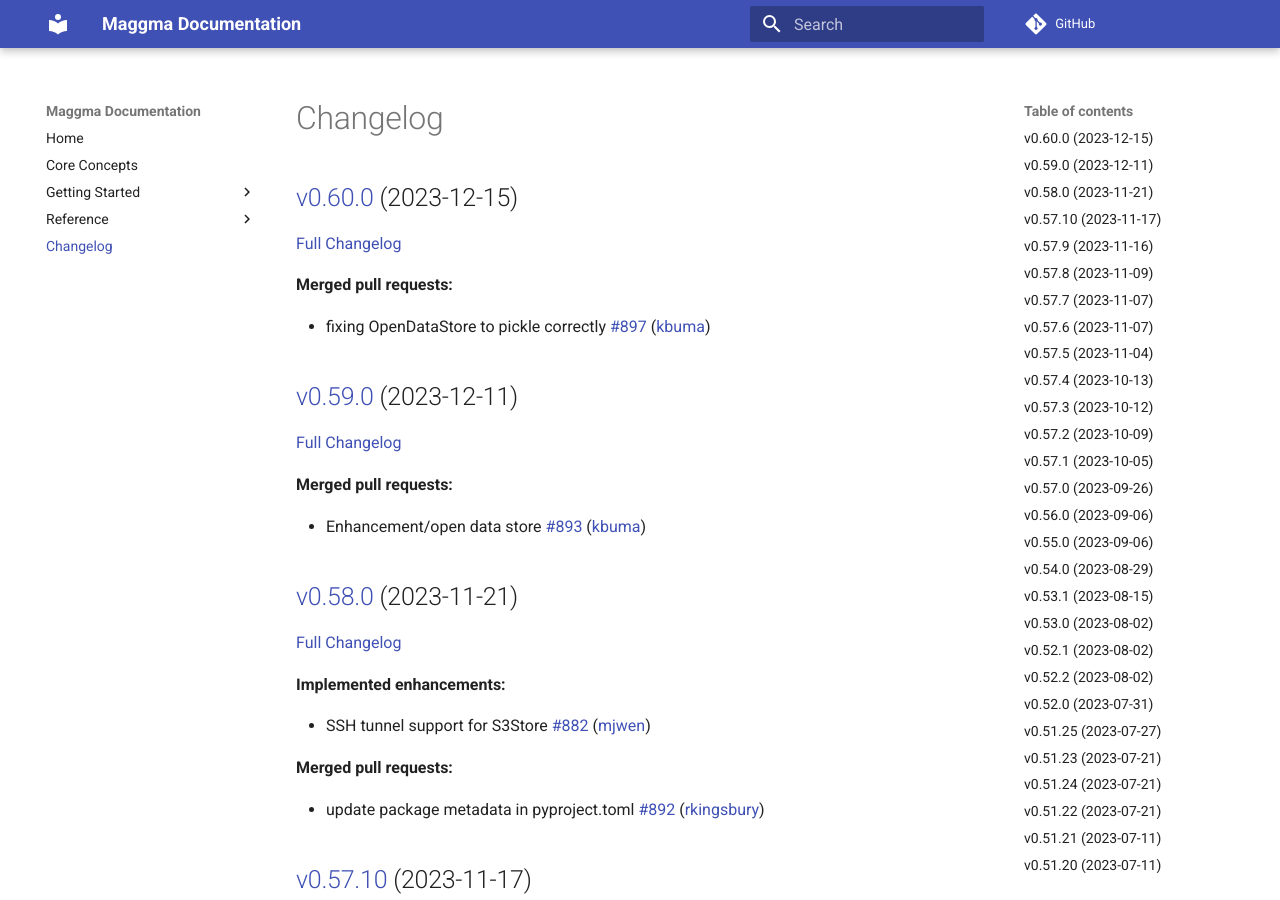
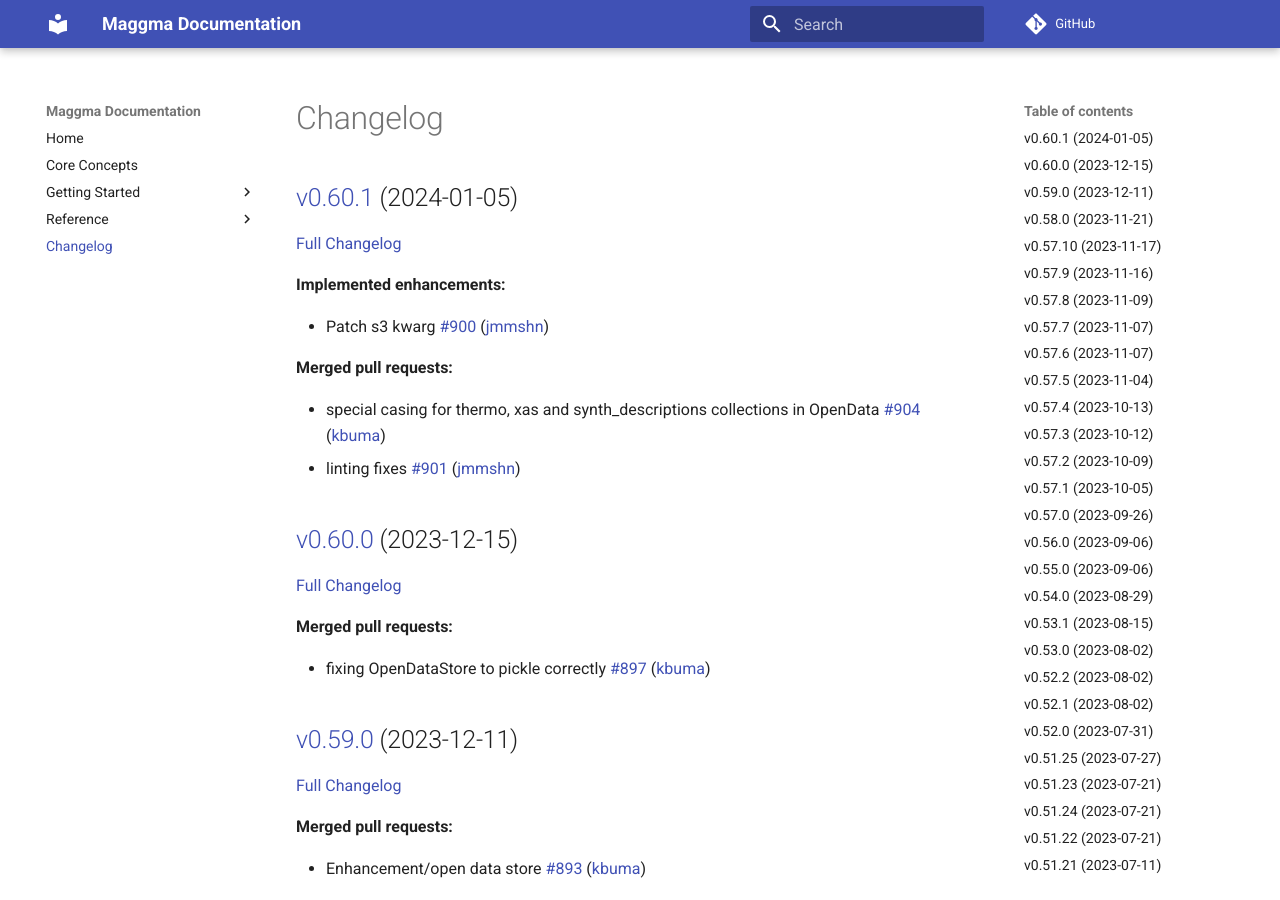
Before and after one commit to materialsproject/maggma, an MkDocs documentation site: the page built from docs/CHANGELOG.md, in a window 1280 px wide and 900 px high. Built offline with MkDocs 1.6.1 and Material for MkDocs 9.7.7, drawn with Linux system fonts in a browser that asks for light colours; comment, search, counter and statistics services are not loaded; some of the changed text lies outside the part shown.

Commit message:
Updated CHANGELOG.md

```diff
--- a/docs/CHANGELOG.md
+++ b/docs/CHANGELOG.md
@@ -1,4 +1,17 @@
 # Changelog
+
+## [v0.60.1](https://github.com/materialsproject/maggma/tree/v0.60.1) (2024-01-05)
+
+[Full Changelog](https://github.com/materialsproject/maggma/compare/v0.60.0...v0.60.1)
+
+**Implemented enhancements:**
+
+- Patch s3 kwarg [\#900](https://github.com/materialsproject/maggma/pull/900) ([jmmshn](https://github.com/jmmshn))
+
+**Merged pull requests:**
+
+- special casing for thermo, xas and synth\_descriptions collections in OpenData [\#904](https://github.com/materialsproject/maggma/pull/904) ([kbuma](https://github.com/kbuma))
+- linting fixes [\#901](https://github.com/materialsproject/maggma/pull/901) ([jmmshn](https://github.com/jmmshn))
 
 ## [v0.60.0](https://github.com/materialsproject/maggma/tree/v0.60.0) (2023-12-15)
 
@@ -178,19 +191,19 @@
 
 ## [v0.53.0](https://github.com/materialsproject/maggma/tree/v0.53.0) (2023-08-02)
 
-[Full Changelog](https://github.com/materialsproject/maggma/compare/v0.52.1...v0.53.0)
+[Full Changelog](https://github.com/materialsproject/maggma/compare/v0.52.2...v0.53.0)
 
 **Merged pull requests:**
 
 - allow \>5GB and turn on multi-part uploads for AWS [\#829](https://github.com/materialsproject/maggma/pull/829) ([kbuma](https://github.com/kbuma))
 
+## [v0.52.2](https://github.com/materialsproject/maggma/tree/v0.52.2) (2023-08-02)
+
+[Full Changelog](https://github.com/materialsproject/maggma/compare/v0.52.1...v0.52.2)
+
 ## [v0.52.1](https://github.com/materialsproject/maggma/tree/v0.52.1) (2023-08-02)
 
-[Full Changelog](https://github.com/materialsproject/maggma/compare/v0.52.2...v0.52.1)
-
-## [v0.52.2](https://github.com/materialsproject/maggma/tree/v0.52.2) (2023-08-02)
-
-[Full Changelog](https://github.com/materialsproject/maggma/compare/v0.52.0...v0.52.2)
+[Full Changelog](https://github.com/materialsproject/maggma/compare/v0.52.0...v0.52.1)
 
 **Merged pull requests:**
 
@@ -378,19 +391,19 @@
 
 ## [v0.51.4](https://github.com/materialsproject/maggma/tree/v0.51.4) (2023-06-02)
 
-[Full Changelog](https://github.com/materialsproject/maggma/compare/v0.51.3...v0.51.4)
+[Full Changelog](https://github.com/materialsproject/maggma/compare/v0.51.2...v0.51.4)
 
 **Merged pull requests:**
 
 - modify JSONStore file creation [\#792](https://github.com/materialsproject/maggma/pull/792) ([gpetretto](https://github.com/gpetretto))
 
+## [v0.51.2](https://github.com/materialsproject/maggma/tree/v0.51.2) (2023-05-29)
+
+[Full Changelog](https://github.com/materialsproject/maggma/compare/v0.51.3...v0.51.2)
+
 ## [v0.51.3](https://github.com/materialsproject/maggma/tree/v0.51.3) (2023-05-29)
 
-[Full Changelog](https://github.com/materialsproject/maggma/compare/v0.51.2...v0.51.3)
-
-## [v0.51.2](https://github.com/materialsproject/maggma/tree/v0.51.2) (2023-05-29)
-
-[Full Changelog](https://github.com/materialsproject/maggma/compare/v0.51.1...v0.51.2)
+[Full Changelog](https://github.com/materialsproject/maggma/compare/v0.51.1...v0.51.3)
 
 **Merged pull requests:**
 
@@ -748,23 +761,23 @@
 
 ## [v0.44.1](https://github.com/materialsproject/maggma/tree/v0.44.1) (2022-03-08)
 
-[Full Changelog](https://github.com/materialsproject/maggma/compare/v0.44.0...v0.44.1)
+[Full Changelog](https://github.com/materialsproject/maggma/compare/v0.42.0...v0.44.1)
 
 **Merged pull requests:**
 
 - added localhost test for MongoURIStore [\#595](https://github.com/materialsproject/maggma/pull/595) ([jmmshn](https://github.com/jmmshn))
 
-## [v0.44.0](https://github.com/materialsproject/maggma/tree/v0.44.0) (2022-03-07)
+## [v0.42.0](https://github.com/materialsproject/maggma/tree/v0.42.0) (2022-03-07)
 
-[Full Changelog](https://github.com/materialsproject/maggma/compare/v0.43.0...v0.44.0)
+[Full Changelog](https://github.com/materialsproject/maggma/compare/v0.43.0...v0.42.0)
 
 ## [v0.43.0](https://github.com/materialsproject/maggma/tree/v0.43.0) (2022-03-07)
 
-[Full Changelog](https://github.com/materialsproject/maggma/compare/v0.42.0...v0.43.0)
+[Full Changelog](https://github.com/materialsproject/maggma/compare/v0.44.0...v0.43.0)
 
-## [v0.42.0](https://github.com/materialsproject/maggma/tree/v0.42.0) (2022-03-07)
+## [v0.44.0](https://github.com/materialsproject/maggma/tree/v0.44.0) (2022-03-07)
 
-[Full Changelog](https://github.com/materialsproject/maggma/compare/v0.41.1...v0.42.0)
+[Full Changelog](https://github.com/materialsproject/maggma/compare/v0.41.1...v0.44.0)
 
 **Merged pull requests:**
 
@@ -844,19 +857,19 @@
 
 ## [v0.36.0](https://github.com/materialsproject/maggma/tree/v0.36.0) (2021-12-06)
 
-[Full Changelog](https://github.com/materialsproject/maggma/compare/v0.35.0...v0.36.0)
+[Full Changelog](https://github.com/materialsproject/maggma/compare/v0.34.0...v0.36.0)
 
 **Merged pull requests:**
 
 - Added on-disk MongoDB compatible MontyStore [\#514](https://github.com/materialsproject/maggma/pull/514) ([utf](https://github.com/utf))
 
+## [v0.34.0](https://github.com/materialsproject/maggma/tree/v0.34.0) (2021-12-01)
+
+[Full Changelog](https://github.com/materialsproject/maggma/compare/v0.35.0...v0.34.0)
+
 ## [v0.35.0](https://github.com/materialsproject/maggma/tree/v0.35.0) (2021-12-01)
 
-[Full Changelog](https://github.com/materialsproject/maggma/compare/v0.34.0...v0.35.0)
-
-## [v0.34.0](https://github.com/materialsproject/maggma/tree/v0.34.0) (2021-12-01)
-
-[Full Changelog](https://github.com/materialsproject/maggma/compare/v0.33.2...v0.34.0)
+[Full Changelog](https://github.com/materialsproject/maggma/compare/v0.33.2...v0.35.0)
 
 **Merged pull requests:**
 
```
